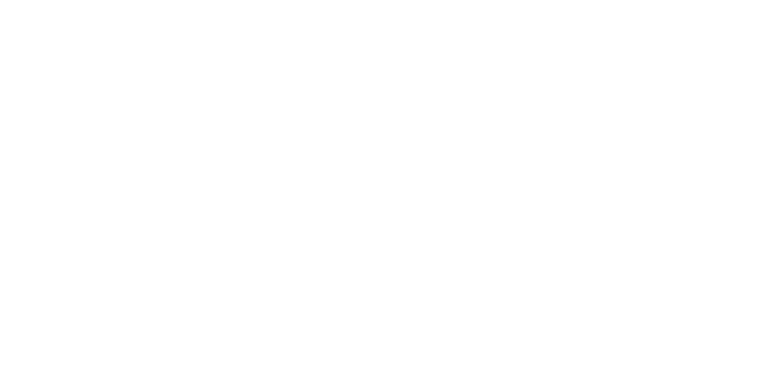
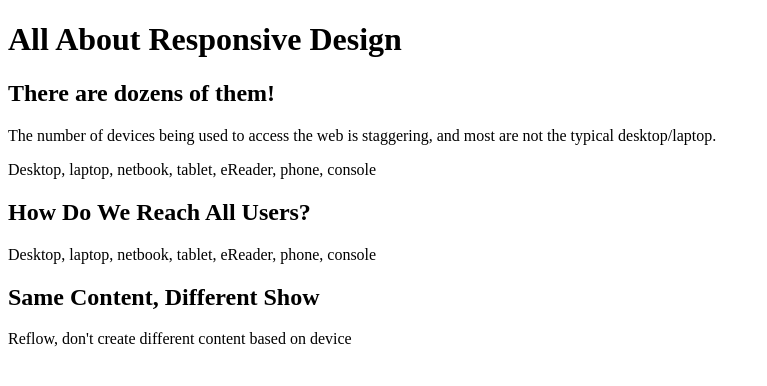
Before and after one commit to tpatch/Responsive-Design, a plain HTML site: page index.html in a window 1280 px wide. Shown: the whole page, without its empty margins (0-767 px from the left). Drawn offline with nearby package versions, Linux system fonts and the light colour scheme.

Commit message:
First addition of content

```diff
--- a/index.html
+++ b/index.html
@@ -8,11 +8,20 @@
     <meta name="description" content="">
     <meta name="author" content="">
     <meta name="viewport" content="width=device-width,initial-scale=1">
-
 </head>
 
 <body>
+    <h1>All About Responsive Design</h1>
 
+	<h2>There are dozens of them!</h2>
+	<p>The number of devices being used to access the web is staggering, and most are not the typical desktop/laptop.</p>
+	<p>Desktop, laptop, netbook, tablet, eReader, phone, console</p>
+
+	<h2>How Do We Reach All Users?</h2>
+	<p>Desktop, laptop, netbook, tablet, eReader, phone, console</p>
+
+	<h2>Same Content, Different Show</h2>
+	<p>Reflow, don't create different content based on device</p>
 
     <script src="https://ajax.googleapis.com/ajax/libs/jquery/1.7.1/jquery.min.js"></script>
 </body>
```
